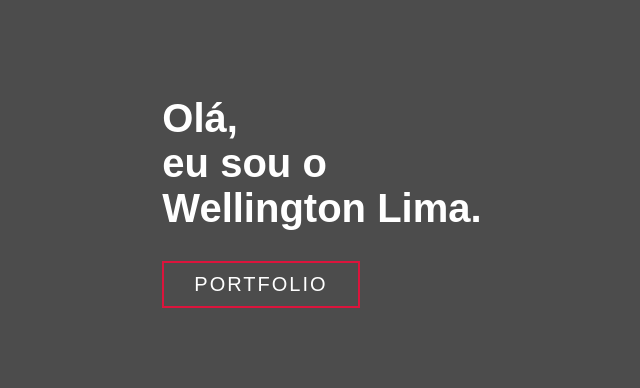
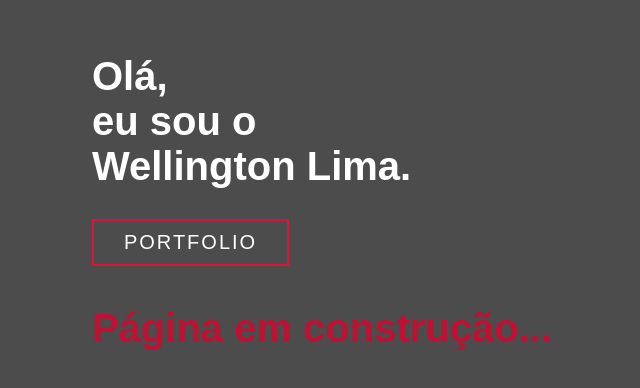
Before and after one commit to zWellingtonLima/zWellingtonLima.github.io, a plain HTML site: page index.html in a window 1280 px wide. Shown: the part 198-586 px from the top of the page, without its empty margins (318-958 px from the left). Drawn offline with Linux system fonts and the light colour scheme.

Commit message:
Em obras

```diff
--- a/css/style.css
+++ b/css/style.css
@@ -105,3 +105,11 @@ a{
   }
 }
 /* End Keyframes animation*/
+
+#works{
+  font-size: 4em;
+  font-weight: bold;
+  text-align: center;
+  margin-top: 40px;
+  color: rgb(189, 18, 52);
+}
--- a/index.html
+++ b/index.html
@@ -17,6 +17,9 @@
           <h1>eu sou o<span></span></h1>
           <h1>Wellington Lima.<span></span></h1>
           <a href="#" type="button" class="cta">Portfolio</a>
+          <div>
+            <p id="works">Página em construção...</p>
+          </div>
         </div>
       </div>
     </section>
```
